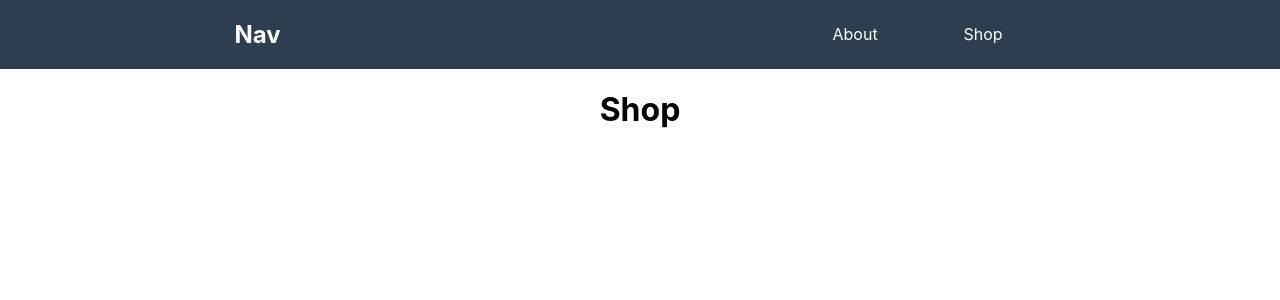
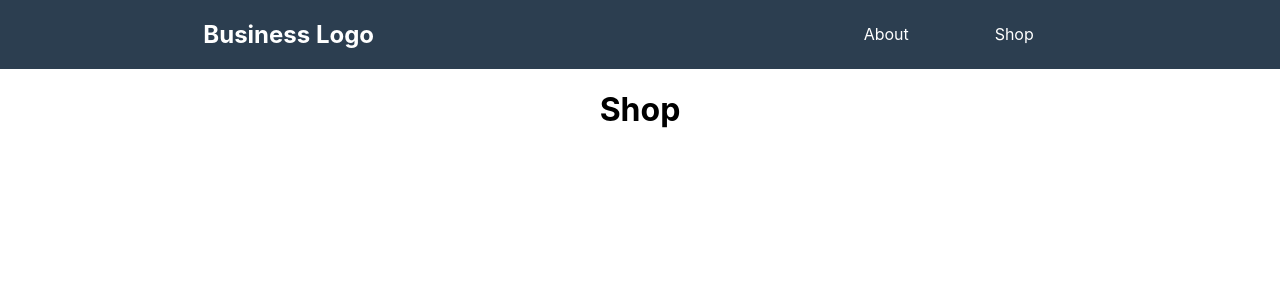
Before and after one commit to webbuyrich/reactjs-router, a React (Create React App) app: page /shop in a window 1280 px wide. Shown: the top 300 px of the page. Built offline with nearby package versions, Linux system fonts and the light colour scheme; no server answers.

Commit message:
added data from api to shop console.log. upated class to function for shop

```diff
--- a/src/components/Nav.js
+++ b/src/components/Nav.js
@@ -11,7 +11,7 @@ export class Nav extends Component {
         }
         return (
             <nav>
-                <Link style={navLinkStyle} to="/" ><h1>Nav</h1></Link>
+                <Link style={navLinkStyle} to="/" ><h1>Business Logo</h1></Link>
                 <ul className="nav-links">
                     <Link style={navLinkStyle} to="/about"><li>About</li></Link>
                     <Link style={navLinkStyle} to="/shop"><li>Shop</li></Link>
--- a/src/components/Shop.js
+++ b/src/components/Shop.js
@@ -1,13 +1,24 @@
-import React, { Component } from 'react'
+import React, { Component, useState, useEffect } from 'react';
+import '../App.css';
 
-export class Shop extends Component {
-    render() {
-        return (
-            <div>
-                <h1>Shop</h1>
-            </div>
-        )
+function Shop(){
+
+    // only run when component mounts
+    useEffect(() =>{
+        fetchItems();
+    },[]);
+
+    const fetchItems = async () => {
+        const data = await fetch('https://jsonplaceholder.typicode.com/posts?_limit=10');
+        const items = await data.json();
+        console.log(items);
     }
+
+    return(
+        <div>
+            <h1>Shop</h1>
+        </div>
+    )
 }
 
 export default Shop
```
